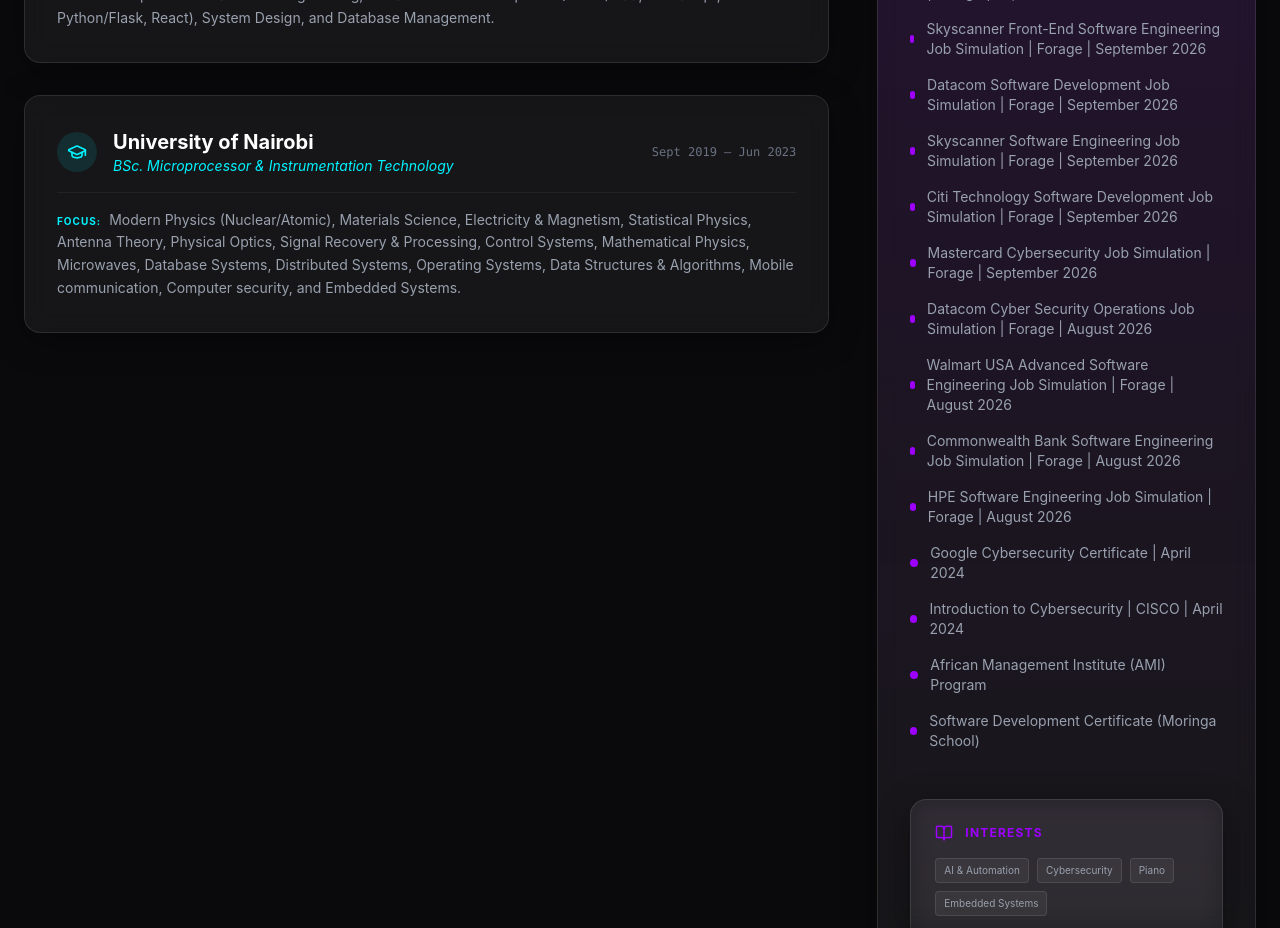
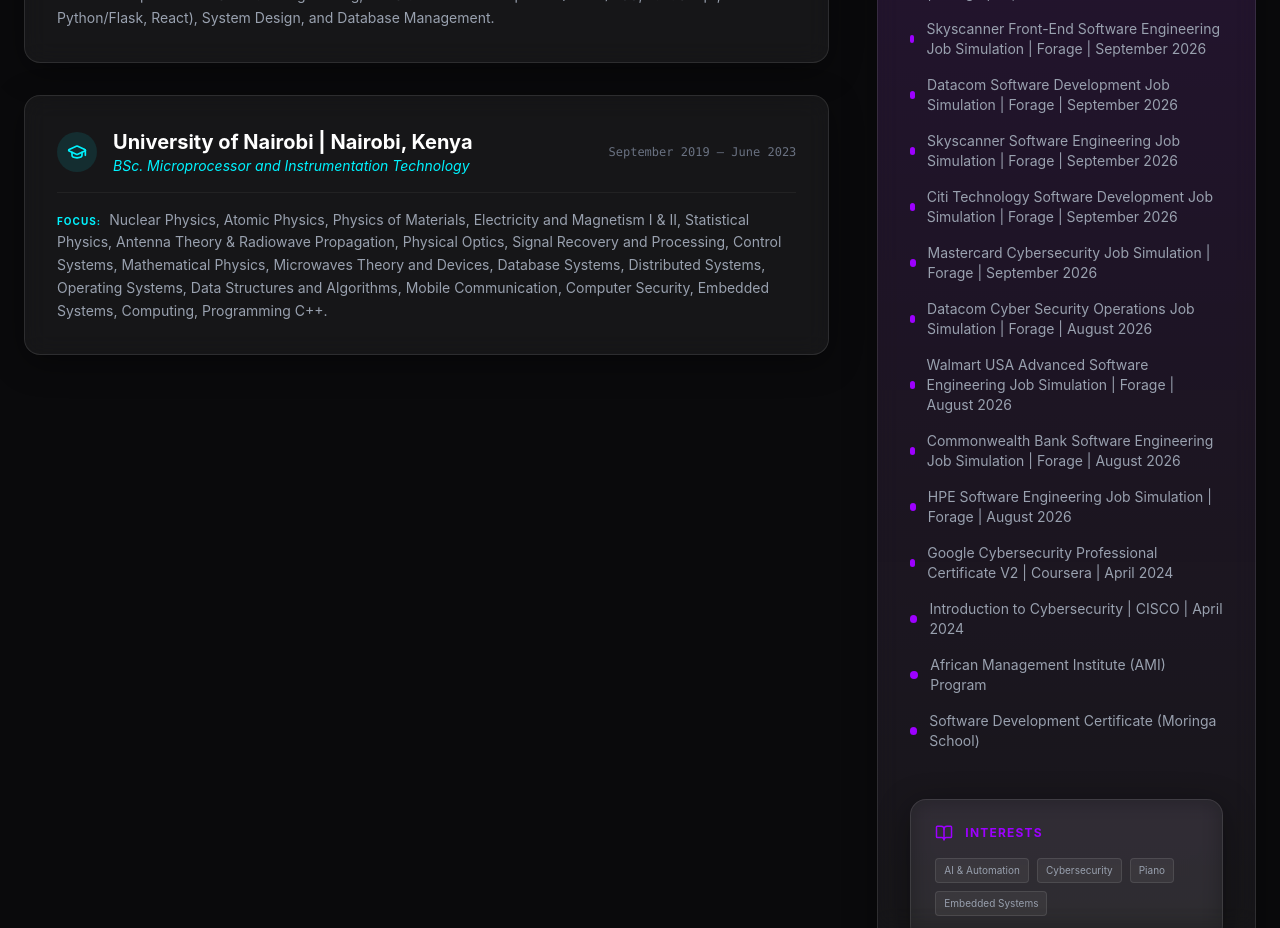
Before and after one commit to Samuel-soita/MYPORTFOLIO, a React (Vite) app: page / in a window 1280 px wide. Shown: the part 10340-11268 px from the top of the page. Built offline with nearby package versions, Linux system fonts and the light colour scheme.

Commit message:
Update Google Cybersecurity cert and University of Nairobi education details.

```diff
--- a/public/resume.html
+++ b/public/resume.html
@@ -611,10 +611,13 @@
             <h2>Education</h2>
             <div class="education-item">
                 <div class="item-header">
-                    <span class="item-title">B.Sc. Microprocessor & Instrumentation Technology</span>
-                    <span class="item-date">2019 – 2023</span>
+                    <span class="item-title">BSc. Microprocessor and Instrumentation Technology</span>
+                    <span class="item-date">September 2019 – June 2023</span>
                 </div>
                 <div class="item-org">University of Nairobi | Nairobi, Kenya</div>
+                <ul>
+                    <li>Relevant coursework: Nuclear Physics, Atomic Physics, Physics of Materials, Electricity and Magnetism I &amp; II, Statistical Physics, Antenna Theory &amp; Radiowave Propagation, Physical Optics, Signal Recovery and Processing, Control Systems, Mathematical Physics, Microwaves Theory and Devices, Database Systems, Distributed Systems, Operating Systems, Data Structures and Algorithms, Mobile Communication, Computer Security, Embedded Systems, Computing, Programming C++.</li>
+                </ul>
             </div>
             <div class="education-item">
                 <div class="item-header">
@@ -638,7 +641,7 @@
                 <li>Walmart USA Advanced Software Engineering Job Simulation | Forage (Aug 2026)</li>
                 <li>Commonwealth Bank Software Engineering Job Simulation | Forage (Aug 2026)</li>
                 <li>Hewlett Packard Enterprise (HPE) Software Engineering Job Simulation | Forage (Aug 2026)</li>
-                <li>Google Cybersecurity Professional Certificate</li>
+                <li>Google Cybersecurity Professional Certificate V2 | Coursera (Apr 2024)</li>
                 <li>Cisco Introduction to Cybersecurity</li>
                 <li>African Management Institute (AMI) Leadership Program</li>
             </ul>
--- a/src/components/Education.tsx
+++ b/src/components/Education.tsx
@@ -9,10 +9,10 @@
         focus: 'Comprehensive Software Engineering, Full Stack Web Development (HTML/CSS, JavaScript, Python/Flask, React), System Design, and Database Management.'
     },
     {
-        institution: 'University of Nairobi',
-        degree: 'BSc. Microprocessor & Instrumentation Technology',
-        period: 'Sept 2019 – Jun 2023',
-        focus: 'Modern Physics (Nuclear/Atomic), Materials Science, Electricity & Magnetism, Statistical Physics, Antenna Theory, Physical Optics, Signal Recovery & Processing, Control Systems, Mathematical Physics, Microwaves, Database Systems, Distributed Systems, Operating Systems, Data Structures & Algorithms, Mobile communication, Computer security, and Embedded Systems.'
+        institution: 'University of Nairobi | Nairobi, Kenya',
+        degree: 'BSc. Microprocessor and Instrumentation Technology',
+        period: 'September 2019 – June 2023',
+        focus: 'Nuclear Physics, Atomic Physics, Physics of Materials, Electricity and Magnetism I & II, Statistical Physics, Antenna Theory & Radiowave Propagation, Physical Optics, Signal Recovery and Processing, Control Systems, Mathematical Physics, Microwaves Theory and Devices, Database Systems, Distributed Systems, Operating Systems, Data Structures and Algorithms, Mobile Communication, Computer Security, Embedded Systems, Computing, Programming C++.'
     }
 ];
 
@@ -27,7 +27,7 @@
     'Walmart USA Advanced Software Engineering Job Simulation | Forage | August 2026',
     'Commonwealth Bank Software Engineering Job Simulation | Forage | August 2026',
     'HPE Software Engineering Job Simulation | Forage | August 2026',
-    'Google Cybersecurity Certificate | April 2024',
+    'Google Cybersecurity Professional Certificate V2 | Coursera | April 2024',
     'Introduction to Cybersecurity | CISCO | April 2024',
     'African Management Institute (AMI) Program',
     'Software Development Certificate (Moringa School)'
```
